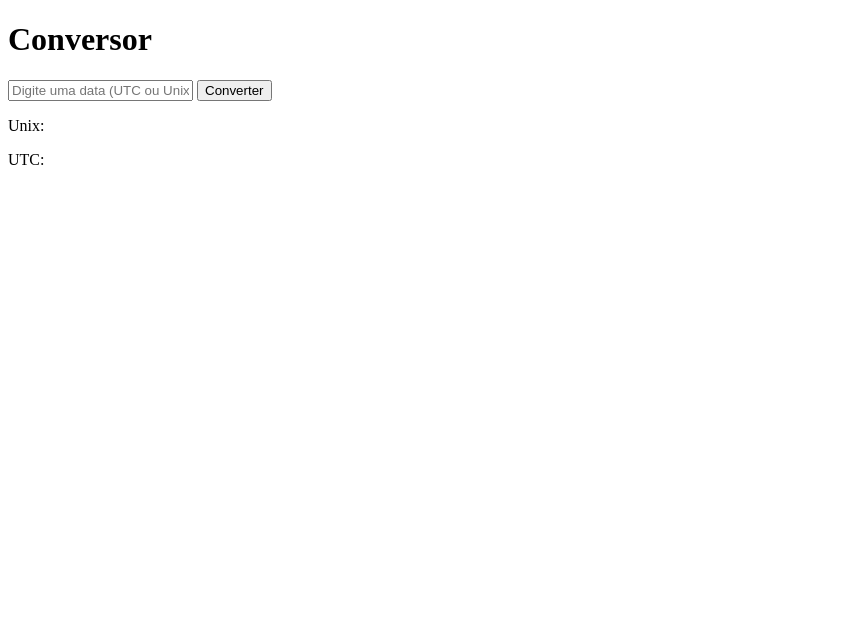
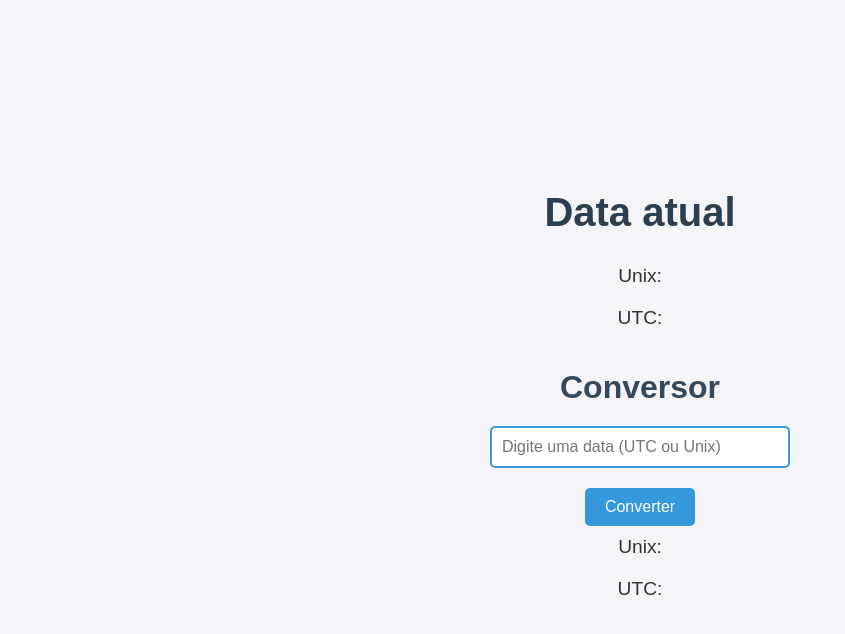
Before and after one commit to Vitor9373/Trabalho-TImestamp, a website: page src/index.html in a window 1280 px wide. Shown: the whole page, without its empty margins (0-845 px from the left). Drawn offline with Linux system fonts and the light colour scheme.

Commit message:
Conversoe completo com sucesso

```diff
--- a/server.js
+++ b/server.js
@@ -17,7 +17,7 @@ app.get('/api/:date?', (req, res) => {
         date = new Date;
     }
     else if (!isNaN(inputDate)) {
-        date = new Date(parseInt(inputDate));
+        date = new Date(parseInt(inputDate) * 1000);
     }
     else {
         date = new Date(inputDate);
@@ -28,7 +28,7 @@ app.get('/api/:date?', (req, res) => {
     }
 
     res.json({
-        unix: date.getTime(),
+        unix: Math.trunc(date.getTime() / 1000),
         utc: date.toUTCString()
     });
 });
--- a/src/index.html
+++ b/src/index.html
@@ -8,7 +8,10 @@
     <script src="/script.js"></script>
 </head>
 <body>
-    <h1>Conversor</h1>
+    <h1>Data atual</h1>
+    <p>Unix:<span id='unixAtual'></span></p>
+    <p>UTC:<span id='utcAtual'></span></p>
+    <h2>Conversor</h2>
     <input id='valorDig' type="text" placeholder="Digite uma data (UTC ou Unix)"></input>
     <button id="converte">Converter</button>
     <p>Unix:<span id='unixResult'></span></p>
--- a/src/script.js
+++ b/src/script.js
@@ -3,6 +3,8 @@ document.addEventListener('DOMContentLoaded', () => {
     const button = document.getElementById('converte');
     const unixResult = document.getElementById('unixResult');
     const utcResult = document.getElementById('utcResult');
+    const unixAtual = document.getElementById('unixAtual');
+    const utcAtual = document.getElementById('utcAtual');
 
     async function convertDate() {
         input.innerHTML = '';
--- a/src/style.css
+++ b/src/style.css
@@ -0,0 +1,80 @@
+/* Reset básico para remover margens e preenchimentos padrão */
+* {
+    margin: 0;
+    padding: 0;
+    box-sizing: border-box;
+}
+
+/* Estilo do corpo da página */
+body {
+    font-family: Arial, sans-serif;
+    background-color: #f4f4f9;
+    color: #333;
+    display: flex;
+    flex-direction: column;
+    align-items: center;
+    justify-content: center;
+    min-height: 100vh;
+    padding: 20px;
+}
+
+/* Estilo do título principal */
+h1 {
+    font-size: 2.5rem;
+    color: #2c3e50;
+    margin-bottom: 20px;
+}
+
+/* Estilo dos parágrafos */
+p {
+    font-size: 1.2rem;
+    margin: 10px 0;
+}
+
+/* Estilo dos spans dentro dos parágrafos */
+p span {
+    font-weight: bold;
+    color: #e74c3c;
+}
+
+/* Estilo do subtítulo */
+h2 {
+    font-size: 2rem;
+    color: #34495e;
+    margin-top: 30px;
+    margin-bottom: 20px;
+}
+
+/* Estilo do campo de entrada */
+input[type="text"] {
+    width: 100%;
+    max-width: 300px;
+    padding: 10px;
+    font-size: 1rem;
+    border: 2px solid #3498db;
+    border-radius: 5px;
+    margin-bottom: 20px;
+}
+
+/* Estilo do botão */
+button {
+    padding: 10px 20px;
+    font-size: 1rem;
+    color: #fff;
+    background-color: #3498db;
+    border: none;
+    border-radius: 5px;
+    cursor: pointer;
+    transition: background-color 0.3s ease;
+}
+
+/* Efeito hover no botão */
+button:hover {
+    background-color: #2980b9;
+}
+
+/* Estilo dos resultados */
+#unixResult, #utcResult {
+    font-weight: bold;
+    color: #27ae60;
+}
```
